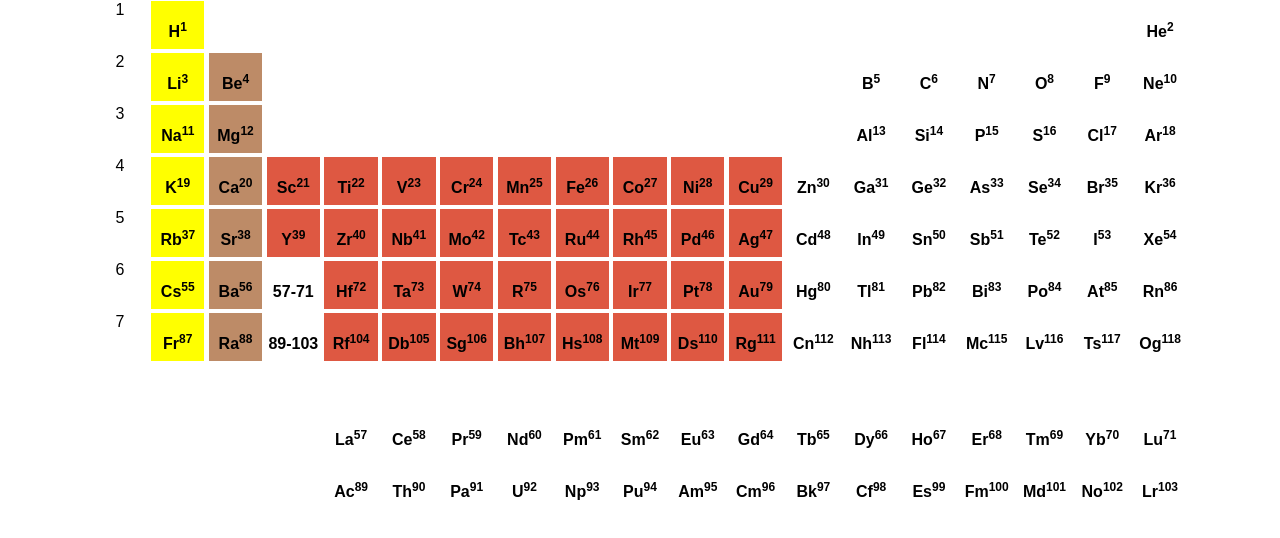
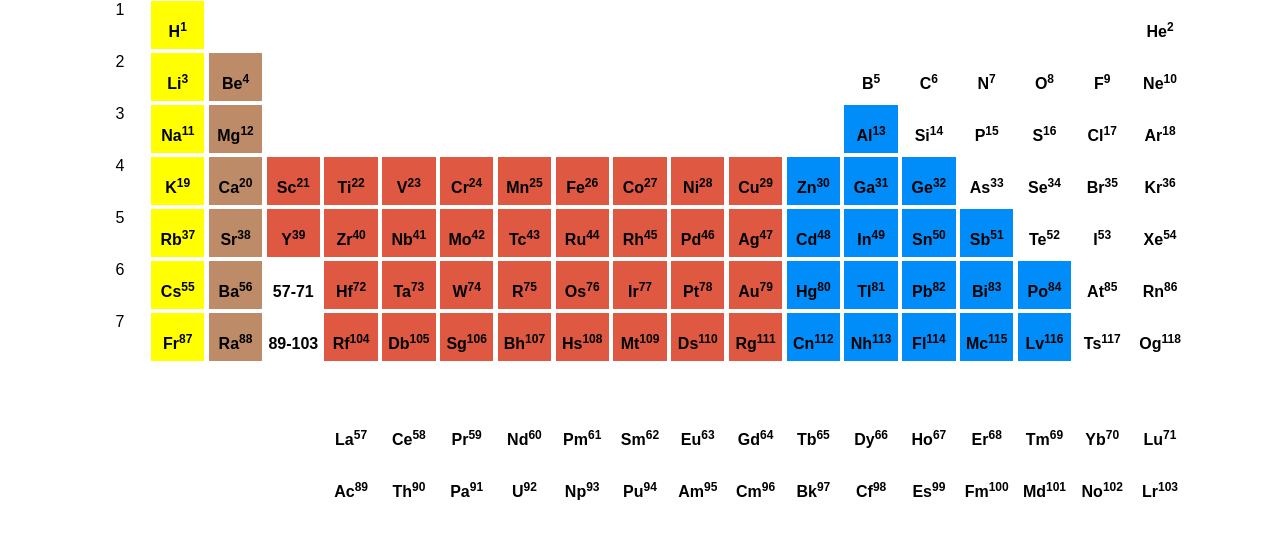
Before and after one commit to leiurus17/pure-periodic-table, a plain HTML site: page index.html in a window 1280 px wide. Shown: the part 142-680 px from the top of the page. Drawn offline with Linux system fonts and the light colour scheme.

Commit message:
Poor metals colorize

```diff
--- a/index.html
+++ b/index.html
@@ -147,7 +147,7 @@
 					<div class = "grid-unit-blank pure-u-1-24"></div>
 					<div class = "grid-unit-blank pure-u-1-24"></div>
 					<div class = "grid-unit-blank pure-u-1-24"></div>
-					<div class = "grid-unit-bar pure-u-1-24"><h4>Al<sup>13</sup></h4></div>
+					<div class = "grid-unit-bar poor-metals pure-u-1-24"><h4>Al<sup>13</sup></h4></div>
 					<div class = "grid-unit-bar pure-u-1-24"><h4>Si<sup>14</sup></h4></div>
 					<div class = "grid-unit-bar pure-u-1-24"><h4>P<sup>15</sup></h4></div>
 					<div class = "grid-unit-bar pure-u-1-24"><h4>S<sup>16</sup></h4></div>
@@ -170,9 +170,9 @@
 					<div class = "grid-unit-bar transition-metals pure-u-1-24"><h4>Co<sup>27</sup></h4></div>
 					<div class = "grid-unit-bar transition-metals pure-u-1-24"><h4>Ni<sup>28</sup></h4></div>
 					<div class = "grid-unit-bar transition-metals pure-u-1-24"><h4>Cu<sup>29</sup></h4></div>
-					<div class = "grid-unit-bar pure-u-1-24"><h4>Zn<sup>30</sup></h4></div>
-					<div class = "grid-unit-bar pure-u-1-24"><h4>Ga<sup>31</sup></h4></div>
-					<div class = "grid-unit-bar pure-u-1-24"><h4>Ge<sup>32</sup></h4></div>
+					<div class = "grid-unit-bar poor-metals pure-u-1-24"><h4>Zn<sup>30</sup></h4></div>
+					<div class = "grid-unit-bar poor-metals pure-u-1-24"><h4>Ga<sup>31</sup></h4></div>
+					<div class = "grid-unit-bar poor-metals pure-u-1-24"><h4>Ge<sup>32</sup></h4></div>
 					<div class = "grid-unit-bar pure-u-1-24"><h4>As<sup>33</sup></h4></div>
 					<div class = "grid-unit-bar pure-u-1-24"><h4>Se<sup>34</sup></h4></div>
 					<div class = "grid-unit-bar pure-u-1-24"><h4>Br<sup>35</sup></h4></div>
@@ -194,10 +194,10 @@
 					<div class = "grid-unit-bar transition-metals pure-u-1-24"><h4>Rh<sup>45</sup></h4></div>
 					<div class = "grid-unit-bar transition-metals pure-u-1-24"><h4>Pd<sup>46</sup></h4></div>
 					<div class = "grid-unit-bar transition-metals pure-u-1-24"><h4>Ag<sup>47</sup></h4></div>
-					<div class = "grid-unit-bar pure-u-1-24"><h4>Cd<sup>48</sup></h4></div>
-					<div class = "grid-unit-bar pure-u-1-24"><h4>In<sup>49</sup></h4></div>
-					<div class = "grid-unit-bar pure-u-1-24"><h4>Sn<sup>50</sup></h4></div>
-					<div class = "grid-unit-bar pure-u-1-24"><h4>Sb<sup>51</sup></h4></div>
+					<div class = "grid-unit-bar poor-metals pure-u-1-24"><h4>Cd<sup>48</sup></h4></div>
+					<div class = "grid-unit-bar poor-metals pure-u-1-24"><h4>In<sup>49</sup></h4></div>
+					<div class = "grid-unit-bar poor-metals pure-u-1-24"><h4>Sn<sup>50</sup></h4></div>
+					<div class = "grid-unit-bar poor-metals pure-u-1-24"><h4>Sb<sup>51</sup></h4></div>
 					<div class = "grid-unit-bar pure-u-1-24"><h4>Te<sup>52</sup></h4></div>
 					<div class = "grid-unit-bar pure-u-1-24"><h4>I<sup>53</sup></h4></div>
 					<div class = "grid-unit-bar pure-u-1-24"><h4>Xe<sup>54</sup></h4></div>
@@ -218,11 +218,11 @@
 					<div class = "grid-unit-bar transition-metals pure-u-1-24"><h4>Ir<sup>77</sup></h4></div>
 					<div class = "grid-unit-bar transition-metals pure-u-1-24"><h4>Pt<sup>78</sup></h4></div>
 					<div class = "grid-unit-bar transition-metals pure-u-1-24"><h4>Au<sup>79</sup></h4></div>
-					<div class = "grid-unit-bar pure-u-1-24"><h4>Hg<sup>80</sup></h4></div>
-					<div class = "grid-unit-bar pure-u-1-24"><h4>Tl<sup>81</sup></h4></div>
-					<div class = "grid-unit-bar pure-u-1-24"><h4>Pb<sup>82</sup></h4></div>
-					<div class = "grid-unit-bar pure-u-1-24"><h4>Bi<sup>83</sup></h4></div>
-					<div class = "grid-unit-bar pure-u-1-24"><h4>Po<sup>84</sup></h4></div>
+					<div class = "grid-unit-bar poor-metals pure-u-1-24"><h4>Hg<sup>80</sup></h4></div>
+					<div class = "grid-unit-bar poor-metals pure-u-1-24"><h4>Tl<sup>81</sup></h4></div>
+					<div class = "grid-unit-bar poor-metals pure-u-1-24"><h4>Pb<sup>82</sup></h4></div>
+					<div class = "grid-unit-bar poor-metals pure-u-1-24"><h4>Bi<sup>83</sup></h4></div>
+					<div class = "grid-unit-bar poor-metals pure-u-1-24"><h4>Po<sup>84</sup></h4></div>
 					<div class = "grid-unit-bar pure-u-1-24"><h4>At<sup>85</sup></h4></div>
 					<div class = "grid-unit-bar pure-u-1-24"><h4>Rn<sup>86</sup></h4></div>
 				</div>
@@ -242,11 +242,11 @@
 					<div class = "grid-unit-bar transition-metals pure-u-1-24"><h4>Mt<sup>109</sup></h4></div>
 					<div class = "grid-unit-bar transition-metals pure-u-1-24"><h4>Ds<sup>110</sup></h4></div>
 					<div class = "grid-unit-bar transition-metals pure-u-1-24"><h4>Rg<sup>111</sup></h4></div>
-					<div class = "grid-unit-bar pure-u-1-24"><h4>Cn<sup>112</sup></h4></div>
-					<div class = "grid-unit-bar pure-u-1-24"><h4>Nh<sup>113</sup></h4></div>
-					<div class = "grid-unit-bar pure-u-1-24"><h4>Fl<sup>114</sup></h4></div>
-					<div class = "grid-unit-bar pure-u-1-24"><h4>Mc<sup>115</sup></h4></div>
-					<div class = "grid-unit-bar pure-u-1-24"><h4>Lv<sup>116</sup></h4></div>
+					<div class = "grid-unit-bar poor-metals pure-u-1-24"><h4>Cn<sup>112</sup></h4></div>
+					<div class = "grid-unit-bar poor-metals pure-u-1-24"><h4>Nh<sup>113</sup></h4></div>
+					<div class = "grid-unit-bar poor-metals pure-u-1-24"><h4>Fl<sup>114</sup></h4></div>
+					<div class = "grid-unit-bar poor-metals pure-u-1-24"><h4>Mc<sup>115</sup></h4></div>
+					<div class = "grid-unit-bar poor-metals pure-u-1-24"><h4>Lv<sup>116</sup></h4></div>
 					<div class = "grid-unit-bar pure-u-1-24"><h4>Ts<sup>117</sup></h4></div>
 					<div class = "grid-unit-bar pure-u-1-24"><h4>Og<sup>118</sup></h4></div>
 				</div>
```
